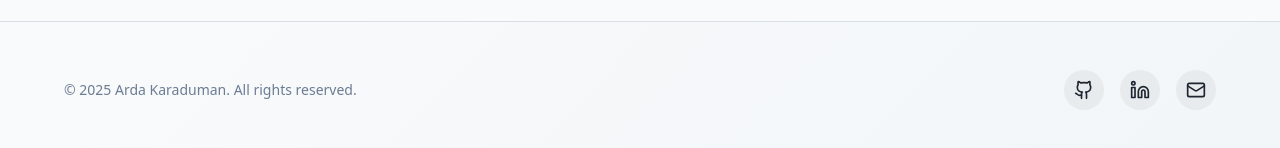
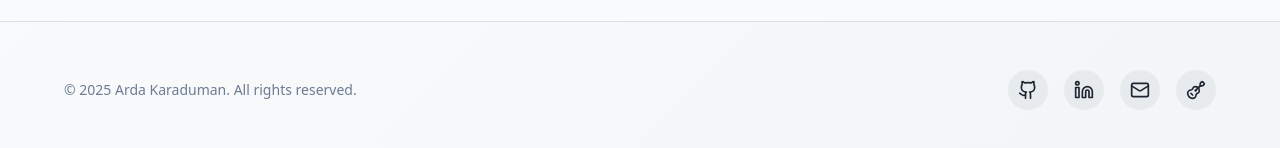
Before and after one commit to c0ze/arda-nexus-hub, a React (Vite) app: page / in a window 1280 px wide. Shown: the part 1715-1863 px from the top of the page. Built offline with nearby package versions, Linux system fonts and the light colour scheme; the HTML template or start-up script is replaced by a standard one.

Commit message:
:+1: add band link

```diff
--- a/src/components/Footer.tsx
+++ b/src/components/Footer.tsx
@@ -1,4 +1,4 @@
-import { Github, Mail, Linkedin } from "lucide-react";
+import { Github, Mail, Linkedin, Guitar } from "lucide-react";
 
 const Footer = () => {
   const currentYear = new Date().getFullYear();
@@ -39,6 +39,15 @@ const Footer = () => {
             >
               <Mail className="w-5 h-5" />
             </a>
+            <a
+              href="https://pagan.tr"
+              target="_blank"
+              rel="noopener noreferrer"
+              className="w-10 h-10 rounded-full bg-secondary hover:bg-primary hover:text-primary-foreground transition-smooth flex items-center justify-center"
+              aria-label="Pagan"
+            >
+              <Guitar className="w-5 h-5" />
+            </a>
           </div>
         </div>
       </div>
```
